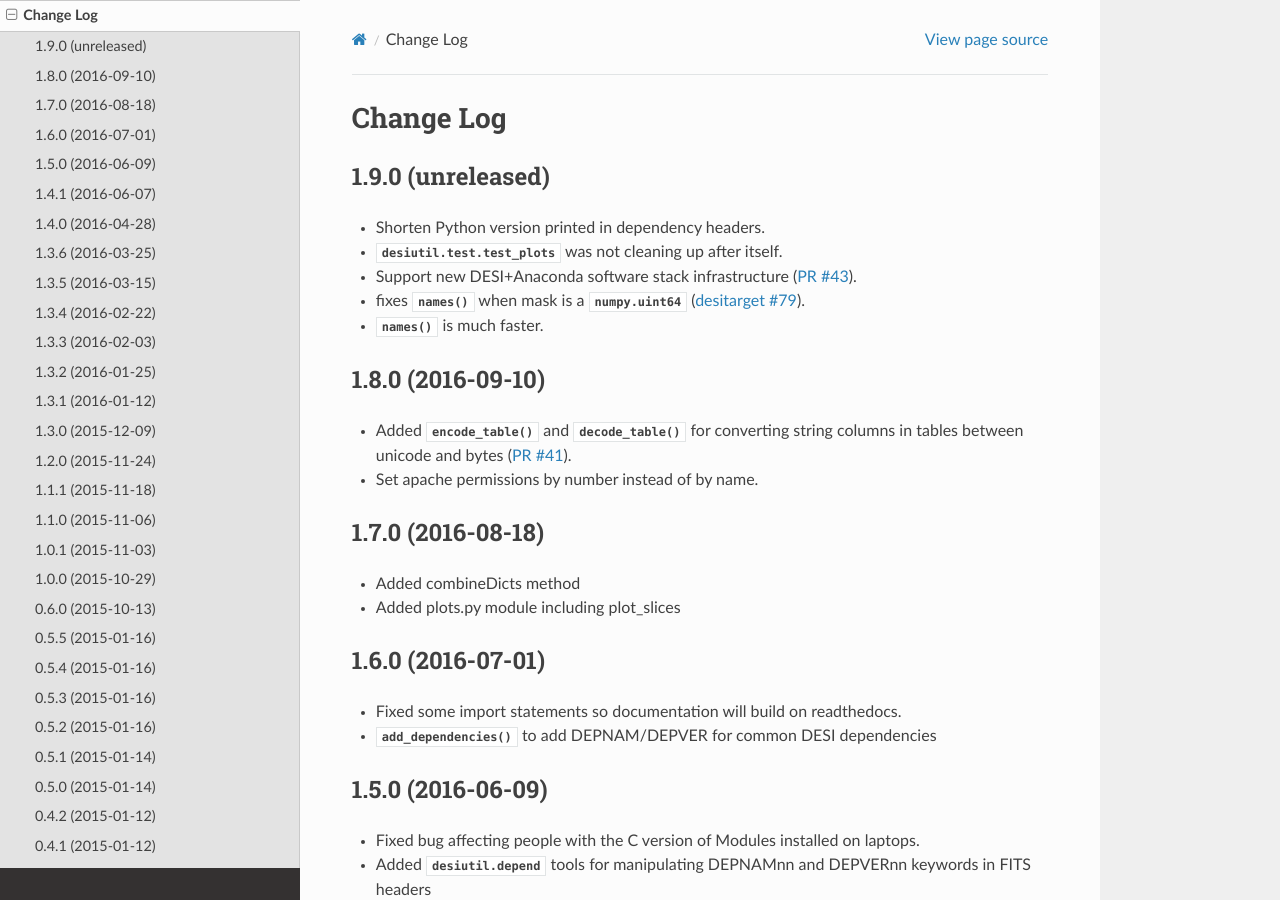
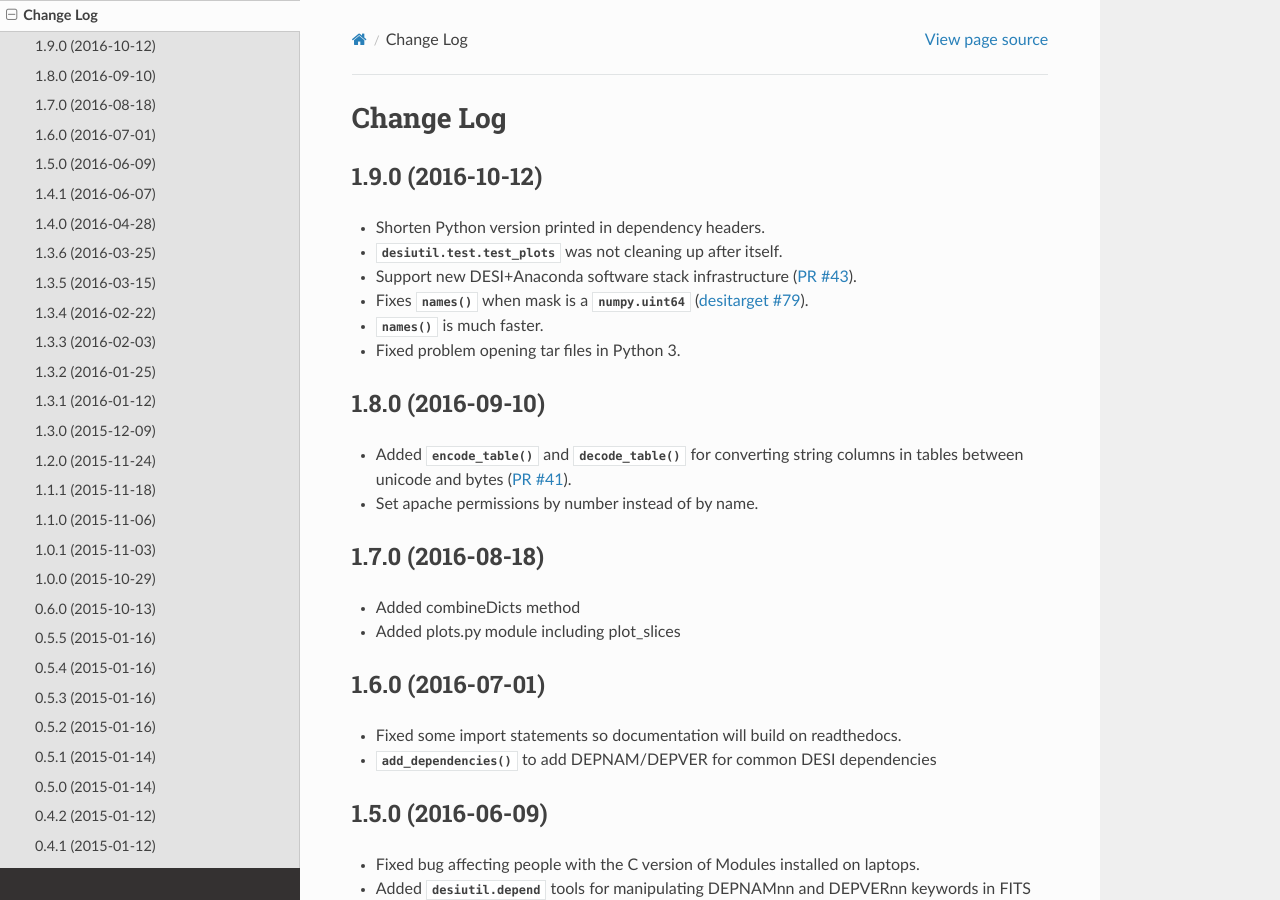
Before and after one commit to desihub/desiutil, a Sphinx documentation site: the page built from doc/changes.rst, in a window 1280 px wide and 900 px high. Built offline with Sphinx 7.4.7 and the Read the Docs theme 2.0.0, drawn with Linux system fonts in a browser that asks for light colours.

Commit message:
preparing for next tag

```diff
--- a/doc/changes.rst
+++ b/doc/changes.rst
@@ -2,14 +2,15 @@
 Change Log
 ==========
 
-1.9.0 (unreleased)
+1.9.0 (2016-10-12)
 ------------------
 
 * Shorten Python version printed in dependency headers.
 * :mod:`desiutil.test.test_plots` was not cleaning up after itself.
 * Support new DESI+Anaconda software stack infrastructure (`PR #43`_).
-* fixes :meth:`~desiutil.bitmask.BitMask.names` when mask is a :class:`numpy.uint64` (`desitarget #79`_).
+* Fixes :meth:`~desiutil.bitmask.BitMask.names` when mask is a :class:`numpy.uint64` (`desitarget #79`_).
 * :meth:`~desiutil.bitmask.BitMask.names` is much faster.
+* Fixed problem opening tar files in Python 3.
 
 .. _`PR #43`: https://github.com/desihub/desiutil/pull/43
 .. _`desitarget #79`: https://github.com/desihub/desiutil/pull/41
--- a/py/desiutil/_version.py
+++ b/py/desiutil/_version.py
@@ -1 +1 @@
-__version__ = '1.8.0.dev347'
+__version__ = '1.9.0'
```
